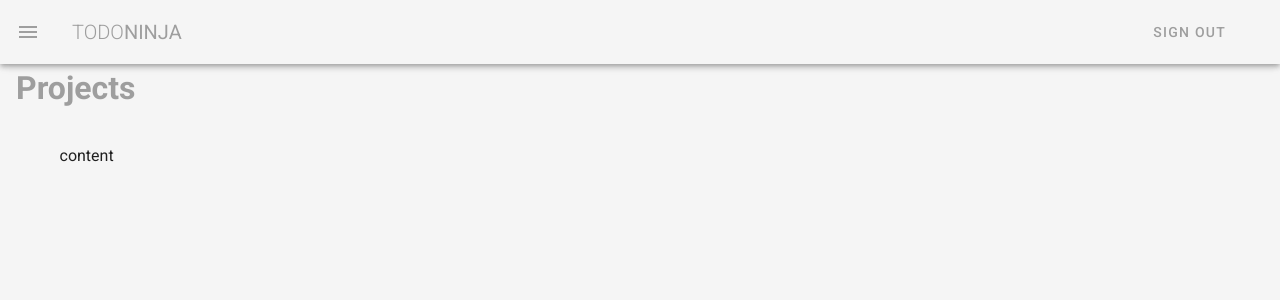
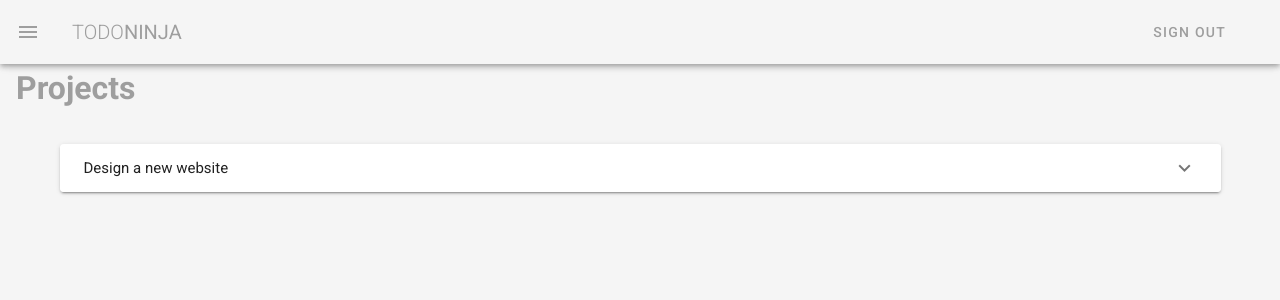
Before and after one commit to santosh/todo-ninja, a Vue app: page /projects in a window 1280 px wide. Shown: the top 300 px of the page. Built offline with nearby package versions, Linux system fonts and the light colour scheme.

Commit message:
Adds content into projects view
Makes use of computed property.

```diff
--- a/src/views/Projects.vue
+++ b/src/views/Projects.vue
@@ -1,8 +1,21 @@
 <template>
   <div class="projects">
     <h1 class="subheading grey--text">Projects</h1>
+
     <v-container class="my-5">
-      content
+      <v-expansion-panels>
+        <v-expansion-panel v-for="project in myProjects" :key="project.title">
+          <v-expansion-panel-header>{{project.title}}</v-expansion-panel-header>
+          <v-expansion-panel-content>
+            <v-card>
+              <v-card-text class="px-4 grey--text">
+                <div class="font-weight-bold">due by: {{project.due}}</div>
+                <div>{{project.content}}</div>
+              </v-card-text>
+            </v-card>
+          </v-expansion-panel-content>
+        </v-expansion-panel>
+      </v-expansion-panels>
     </v-container>
   </div>
 </template>
@@ -11,8 +24,50 @@
 // @ is an alias to /src
 
 export default {
-  name: 'Home',
-  components: {
+  name: 'Projects',
+  components: {},
+  data() {
+    return {
+      projects: [
+        {
+          title: 'Design a new website',
+          person: 'The Net Ninja',
+          due: '1st Jan 2019',
+          status: 'ongoing',
+          content:
+            'Lorem ipsum dolor sit amet consectetur adipisicing elit. Sunt consequuntur eos eligendi illum minima adipisci deleniti, dicta mollitia enim explicabo fugiat quidem ducimus praesentium voluptates porro molestias non sequi animi!',
+        },
+        {
+          title: 'Code up the homepage',
+          person: 'Chun Li',
+          due: '10th Jan 2019',
+          status: 'complete',
+          content:
+            'Lorem ipsum dolor sit amet consectetur adipisicing elit. Sunt consequuntur eos eligendi illum minima adipisci deleniti, dicta mollitia enim explicabo fugiat quidem ducimus praesentium voluptates porro molestias non sequi animi!',
+        },
+        {
+          title: 'Design video thumbnails',
+          person: 'Ryu',
+          due: '20th Dec 2018',
+          status: 'complete',
+          content:
+            'Lorem ipsum dolor sit amet consectetur adipisicing elit. Sunt consequuntur eos eligendi illum minima adipisci deleniti, dicta mollitia enim explicabo fugiat quidem ducimus praesentium voluptates porro molestias non sequi animi!',
+        },
+        {
+          title: 'Create a community forum',
+          person: 'Gouken',
+          due: '20th Oct 2018',
+          status: 'overdue',
+          content:
+            'Lorem ipsum dolor sit amet consectetur adipisicing elit. Sunt consequuntur eos eligendi illum minima adipisci deleniti, dicta mollitia enim explicabo fugiat quidem ducimus praesentium voluptates porro molestias non sequi animi!',
+        },
+      ],
+    };
+  },
+  computed: {
+    myProjects() {
+      return this.projects.filter(project => project.person === "The Net Ninja")
+    }
   }
-}
+};
 </script>
--- a/src/views/Team.vue
+++ b/src/views/Team.vue
@@ -33,7 +33,7 @@
 // @ is an alias to /src
 
 export default {
-  name: 'Home',
+  name: 'Team',
   components: {},
   data() {
     return {
```
